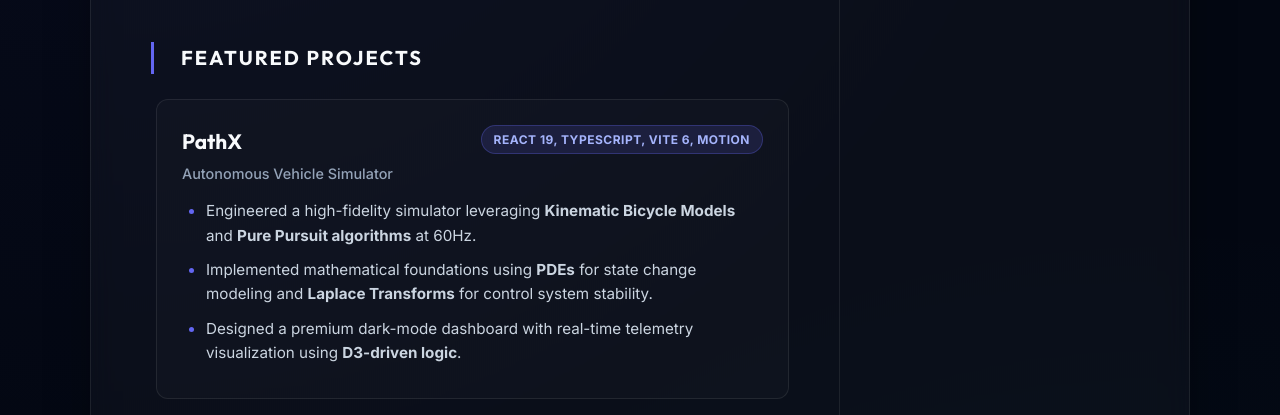
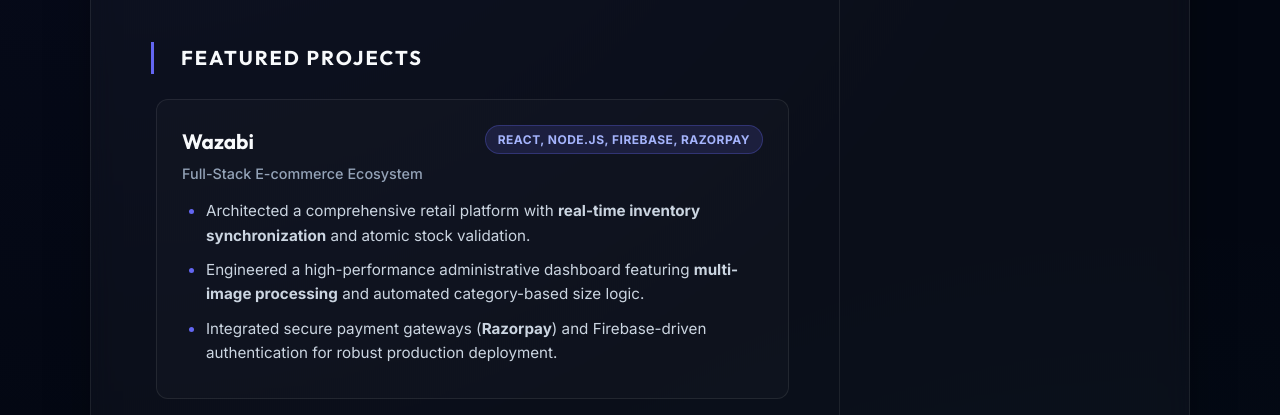
Before and after one commit to allenchandev25-del/Resume, a plain HTML site: page index.html in a window 1280 px wide. Shown: the part 1047-1462 px from the top of the page. Drawn offline with Linux system fonts and the light colour scheme; some icons are missing.

Commit message:
Update index.html

```diff
--- a/index.html
+++ b/index.html
@@ -91,23 +91,22 @@
                 <section class="resume-section section-projects">
                     <h2 class="section-title"><i class="ph ph-rocket-launch"></i> Featured Projects</h2>
                     <div class="section-content">
-                        <!-- 1. PathX -->
+                        <!-- 1. Wazabi -->
                         <div class="project-entry">
                             <div class="entry-header">
                                 <div class="project-title-wrapper">
-                                    <h3>PathX</h3>
-                                    <p class="project-brief">Autonomous Vehicle Simulator</p>
+                                    <h3>Wazabi</h3>
+                                    <p class="project-brief">Full-Stack E-commerce Ecosystem</p>
                                 </div>
-                                <span class="tech-stack">React 19, TypeScript, Vite 6, Motion</span>
+                                <span class="tech-stack">React, Node.js, Firebase, Razorpay</span>
                             </div>
                             <ul>
-                                <li>Engineered a high-fidelity simulator leveraging <strong>Kinematic Bicycle
-                                        Models</strong> and <strong>Pure Pursuit algorithms</strong> at 60Hz.</li>
-                                <li>Implemented mathematical foundations using <strong>PDEs</strong> for state change
-                                    modeling and <strong>Laplace Transforms</strong> for control system stability.</li>
-                                <li>Designed a premium dark-mode dashboard with real-time telemetry visualization using
-                                    <strong>D3-driven logic</strong>.
-                                </li>
+                                <li>Architected a comprehensive retail platform with <strong>real-time inventory
+                                        synchronization</strong> and atomic stock validation.</li>
+                                <li>Engineered a high-performance administrative dashboard featuring <strong>multi-image
+                                        processing</strong> and automated category-based size logic.</li>
+                                <li>Integrated secure payment gateways (<strong>Razorpay</strong>) and Firebase-driven
+                                    authentication for robust production deployment.</li>
                             </ul>
                         </div>
 
```
